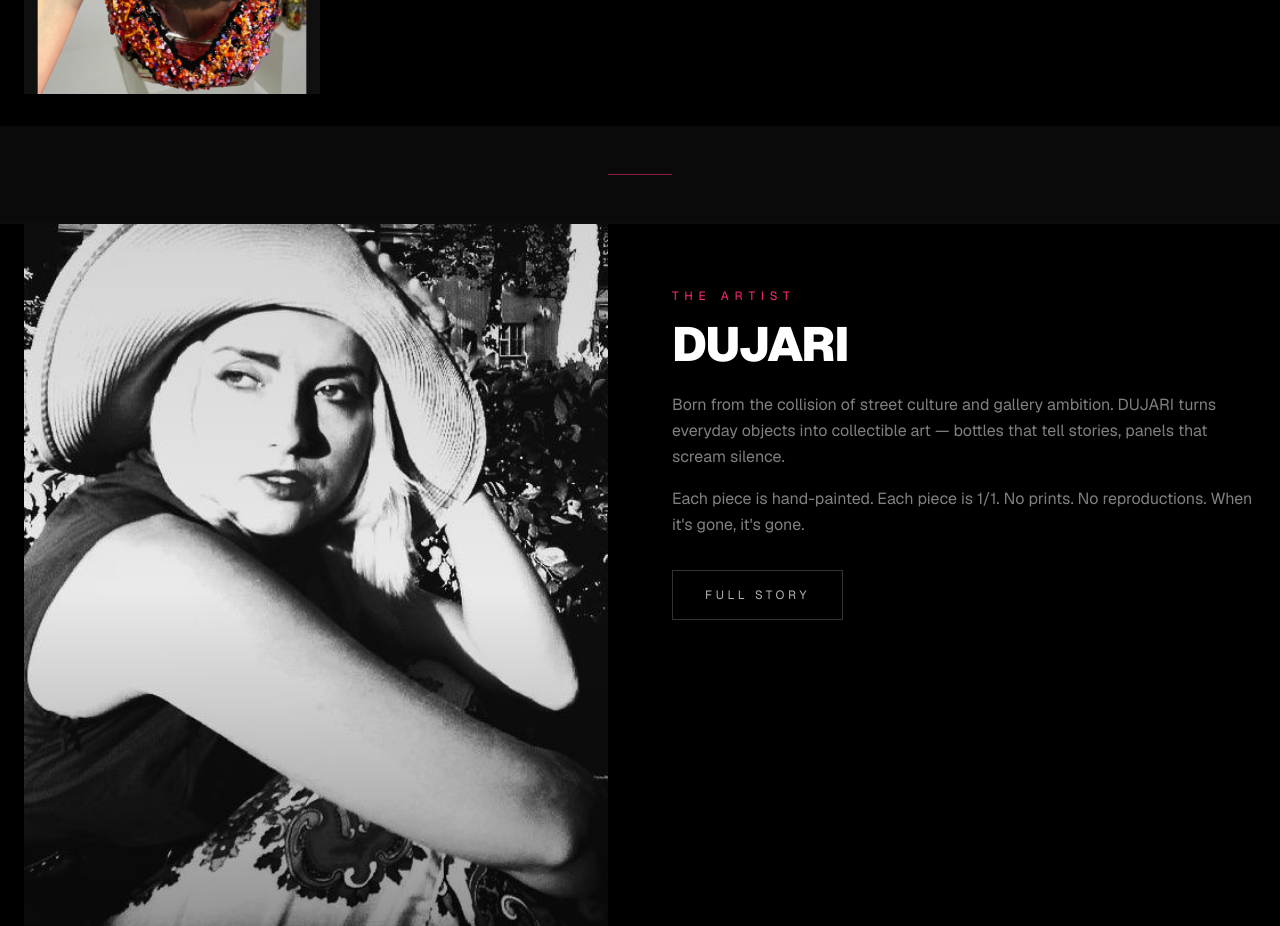
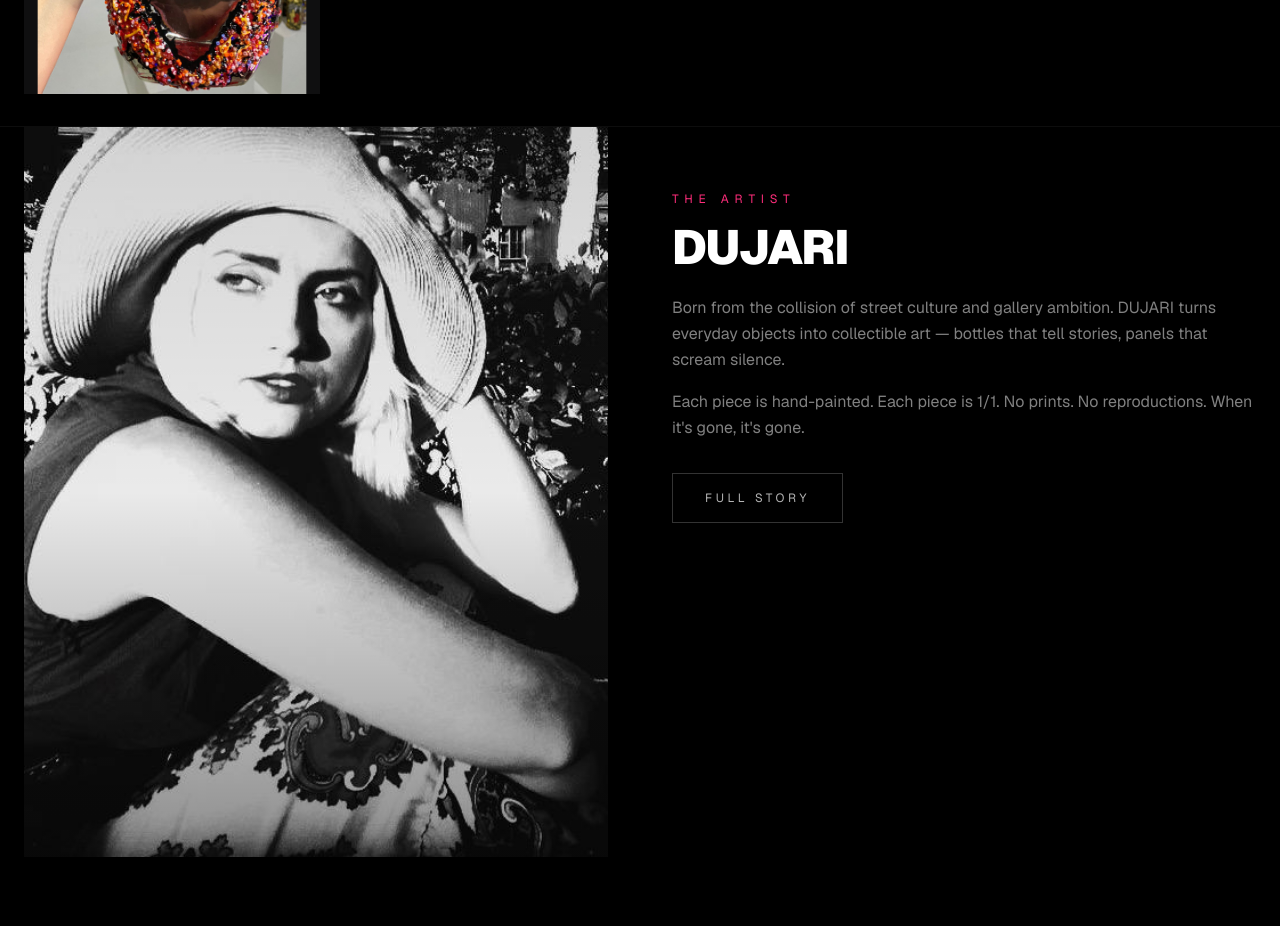
Before and after one commit to genfreemix/dujari, a Next.js app: page / in a window 1280 px wide. Shown: the part 1620-2546 px from the top of the page. Built offline with nearby package versions, Linux system fonts and the light colour scheme.

Commit message:
Remove animated divider

```diff
--- a/src/app/globals.css
+++ b/src/app/globals.css
@@ -45,12 +45,3 @@ html {
   20% { opacity: 1; }
   100% { opacity: 0; transform: translate(var(--spark-end-x), var(--spark-end-y)) scale(0); }
 }
-
-@keyframes divider-expand {
-  from { width: 0; opacity: 0; }
-  to   { width: 4rem; opacity: 0.55; }
-}
-
-.divider-line {
-  animation: divider-expand 1.4s cubic-bezier(0.16, 1, 0.3, 1) forwards;
-}
--- a/src/app/page.tsx
+++ b/src/app/page.tsx
@@ -21,10 +21,6 @@ export default function HomePage() {
         subtitle={t("home.featured_subtitle")}
       />
 
-      <div className="flex justify-center items-center py-10 md:py-12">
-        <div className="h-px bg-[#FF2D7B] divider-line" />
-      </div>
-
       <ArtistBlock />
 
       <section className="bg-black py-20 md:py-28 border-t border-white/5">
```
